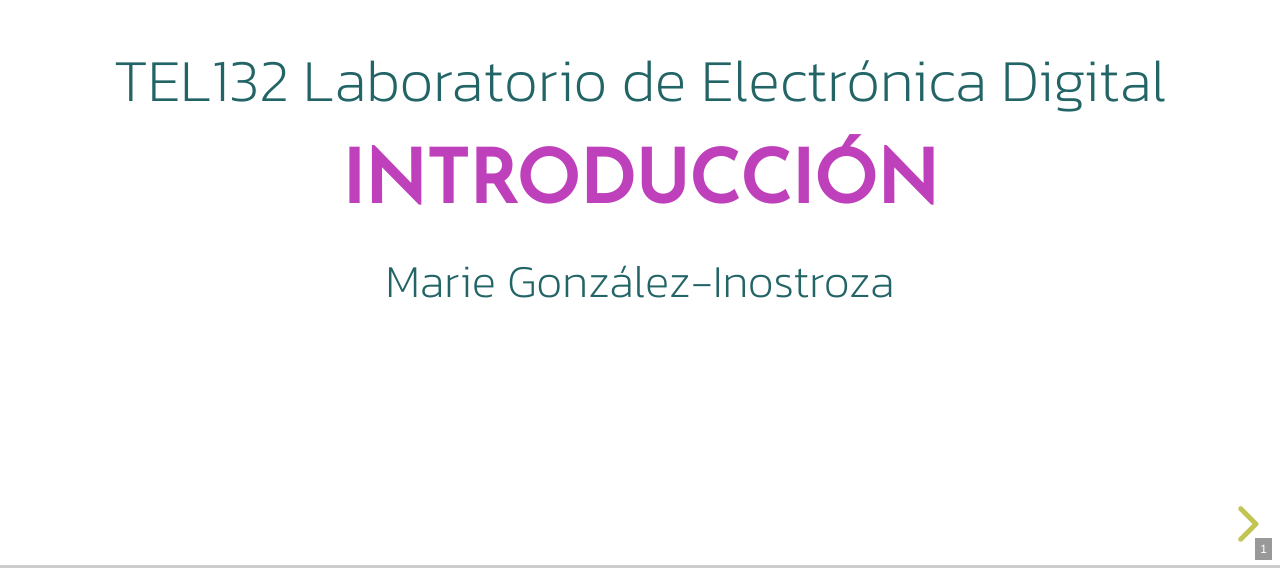
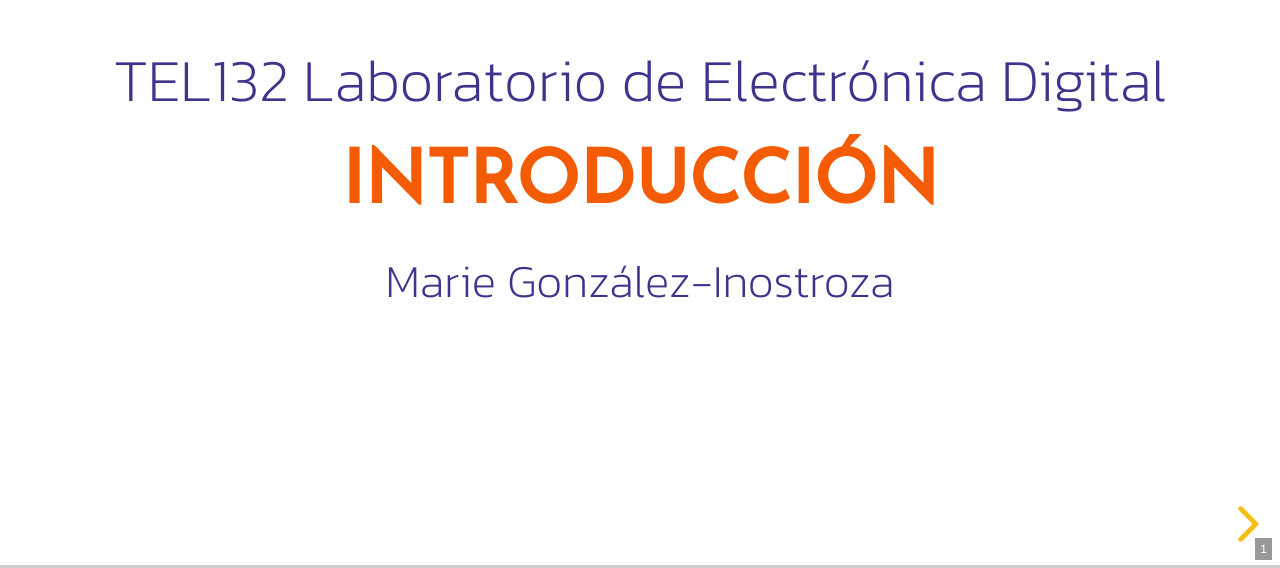
Before and after one commit to Mewiss/Tel132, a website: page index.html in a window 1280 px wide. Shown: the part 232-800 px from the top of the page. Drawn offline with nearby package versions, Linux system fonts and the light colour scheme; a web font is replaced by a local one.

Commit message:
cambio paleta de colores

```diff
--- a/index.html
+++ b/index.html
@@ -9,7 +9,7 @@
 
 	<link rel="stylesheet" href="dist/reset.css">
 	<link rel="stylesheet" href="dist/reveal.css">
-	<link rel="stylesheet" href="dist/theme/tel131.css">
+	<link rel="stylesheet" href="dist/theme/tel132.css">
 	<link rel="stylesheet" href="css/animRestricciones.css">
 	<link rel="stylesheet" href="path/to/font-awesome/css/font-awesome.min.css">
 	<link rel="stylesheet" href="https://cdnjs.cloudflare.com/ajax/libs/font-awesome/4.7.0/css/font-awesome.min.css">
```
Also changed, not shown: dist/theme/tel132.css (added).
